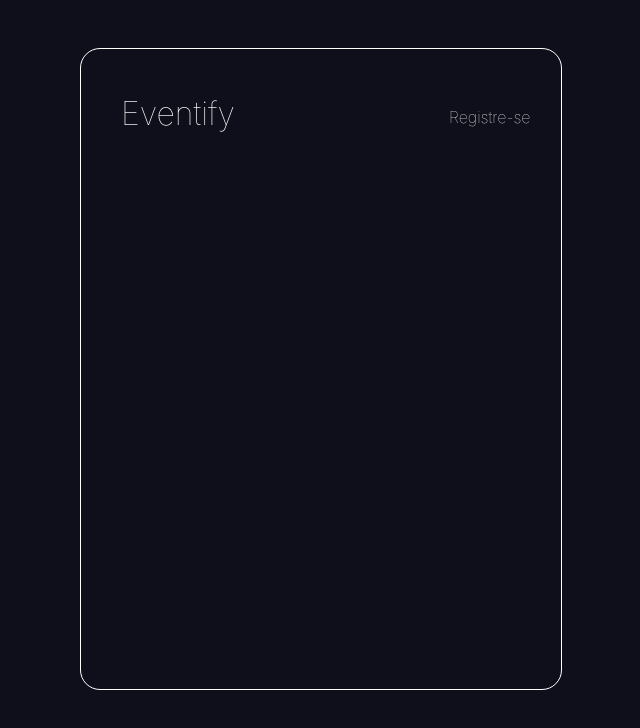
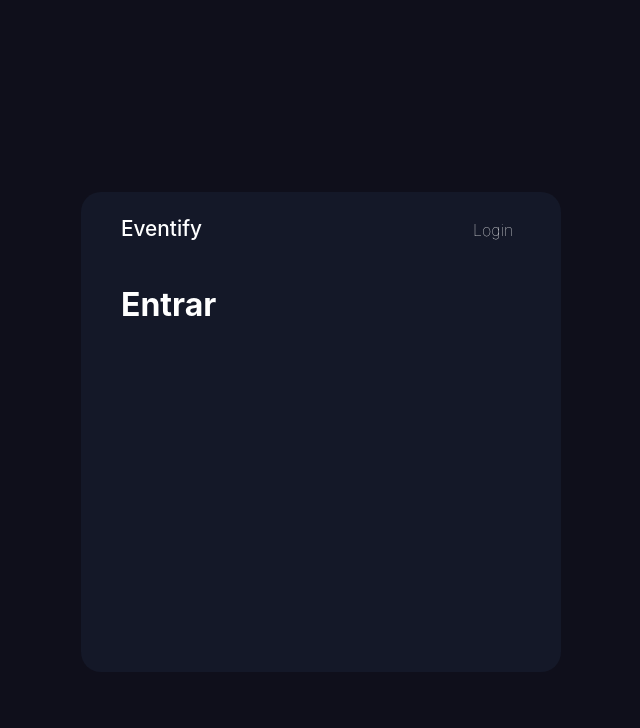
Before and after one commit to Kauapy/eventify, a React (Create React App) app: page / in a window 1280 px wide. Shown: the top 728 px of the page, without its empty margins (319-959 px from the left). Built offline with nearby package versions, Linux system fonts and the light colour scheme.

Commit message:
Refatorar estilos do Header e corrigir texto do link de registro para "Login"

```diff
--- a/src/componentes/Header/Header.css
+++ b/src/componentes/Header/Header.css
@@ -1,24 +1,20 @@
-.titulo{
-    color: #FFFFFF;
-    margin-left: 4rem;
-    font-weight: lighter;
-}
-
 .header{
-    border: 1px solid #FFFFFF;
+    background-color: #141828;
     border-radius: 20px;
     width: 30rem;
-    height: 40rem;
-    margin: 3rem auto;
+    height: 30rem;
+    margin: 12rem auto;
 }
 
 .titulo{
     color: #FFFFFF;
-    font-weight: lighter;
     display: flex;
     flex-direction: column;
     margin-left: 2.5rem;
     padding-top: 1.5rem;
+    font-size: 1.3rem;
+
+    font-weight: 500;
 }
 
 .link{
@@ -28,7 +24,16 @@
     flex-direction: column;
     align-items: right;
     justify-content: right;
-    margin-left: 23rem;
-    margin-top: -3.0rem;
+    margin-left: 24.5rem;
+    margin-top: -2.2rem;
     font-weight: lighter;
 }
+
+
+.login{
+    color: #FFFFFF;
+    display: flex;
+    flex-direction: column;
+    margin-left: 2.5rem;
+    padding-top: 1.5rem;
+}
--- a/src/componentes/Header/Header.jsx
+++ b/src/componentes/Header/Header.jsx
@@ -6,7 +6,8 @@ function Header() {
   return (
     <header className="header">
       <h1 className="titulo">Eventify</h1>
-      <Link to="/register" className="link">Registre-se</Link>
+      <Link to="/register" className="link">Login</Link>
+      <h1 className="login">Entrar</h1>
     </header>
   );
 }
```
